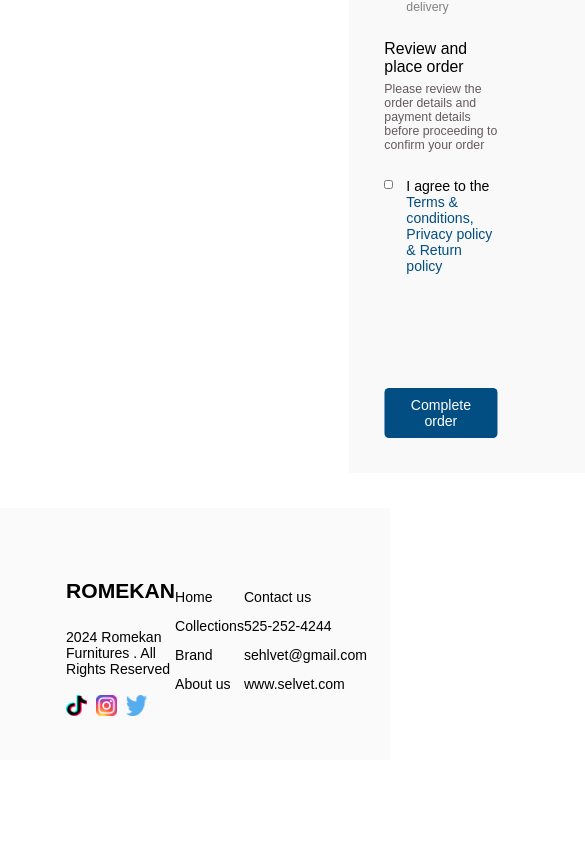
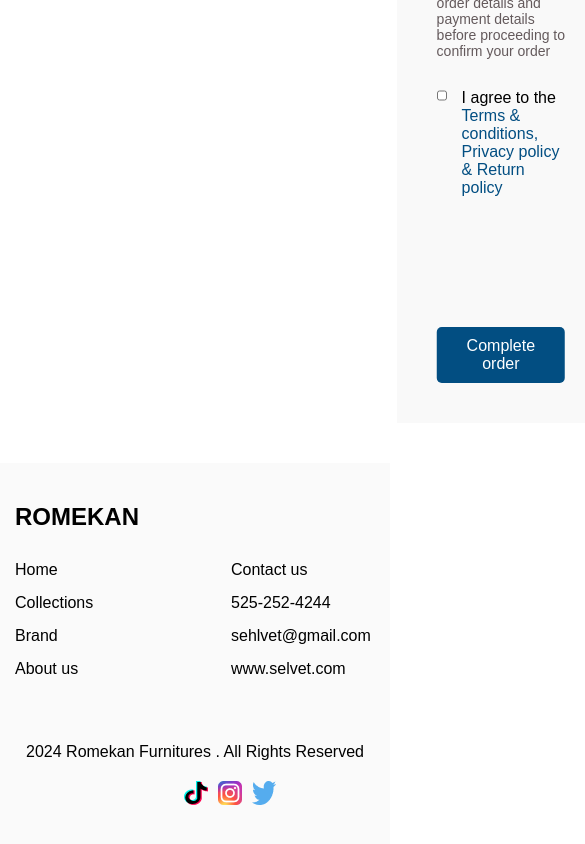
Before and after one commit to jubrealguy/shopping-app, a React (Create React App) app: page /#/cart/checkout in a window 390 px wide. Shown: the part 1070-1914 px from the top of the page, 585 px wide, since content can reach past the window. Before the commit the page ends 1830 px from the top, so only its background shows below. Built offline with nearby package versions, Linux system fonts and the light colour scheme.

Commit message:
responsiveness

```diff
--- a/src/App.css
+++ b/src/App.css
@@ -9,15 +9,14 @@ html {
 }
 
 @media screen and (max-width: 900px) {
-  html {
-    font-size: 55%;
-  }
+
 }
 
 body {
   font-family: 'Poppins', sans-serif;
   color: #000000;
 }
+
 
 .header {
   display: flex;
@@ -100,7 +99,7 @@ body {
   }
 }
 
-@media screen and (max-width: 600px) {
+@media screen and (max-width: 768px) {
   .header__text {
     background-size: 200%;
     padding: 5rem 15%;
@@ -178,10 +177,26 @@ body {
 .card-img {
   display: inline-block;
   width: 100%;
-  height: 38.1rem;
+  height: 38rem;
   margin-bottom: 1.5rem;
   background: #F9F9F9;
   padding: 0 1.5rem;
+}
+
+@media screen and (max-width: 900px) {
+  .section__chairs {
+    grid-template-columns: 1fr 1fr;
+  }
+
+  .card-img {
+    height: 30rem;
+  }
+}
+
+@media screen and (max-width: 600px) {
+  .card-img {
+    height: 25.1rem;
+  }
 }
 
 .card-title {
@@ -635,12 +650,8 @@ body {
   margin-left: 50%;
   transform: translateX(-50%);
 }
-
-.footer {
-  display: flex;
-  justify-content: space-between;
-  align-items: center;
-  padding: 8rem 15rem 5rem 7.5rem;
+.footing {
+  padding: 6rem 7.5rem;
   background: #FAFAFA;
 }
 
@@ -648,6 +659,13 @@ body {
   text-transform: uppercase;
   font-size: 2.4rem;
   margin-bottom: 3rem;
+}
+
+.footer {
+  display: flex;
+  justify-content: space-between;
+  align-items: center;
+  margin-top: -5rem;
 }
 
 .footer__text {
@@ -672,3 +690,34 @@ body {
   font-size: 1.6rem;
   margin-bottom: 1.5rem;
 }
+
+@media screen and (max-width: 768px) {
+  .footing {
+    padding: 4rem 1.5rem;
+  }
+
+  .footer {
+    flex-wrap: wrap;
+    margin-top: 0;
+  }
+
+  .footer__list:first-child {
+    flex: 0 0 50%;
+    margin-bottom: 4rem;
+  }
+
+  .footer__list:last-child {
+    flex: 0 0 40%;
+  }
+
+  .footer__box1 {
+    order: 3;
+    flex: 0 0 100%;
+    margin-top: 5rem;
+    text-align: center;
+  }
+
+  .footer__socials {
+    margin-left: 47%;
+  }
+}
--- a/src/components/Footer.js
+++ b/src/components/Footer.js
@@ -4,9 +4,10 @@ import tiktok from "../img/tiktok.png"
 
 const Footer = () => {
     return (
+        <div className="footing">
+            <h2 className="footer__heading">Romekan</h2>
             <footer className="footer">
                 <div className="footer__box1">
-                <h2 className="footer__heading">Romekan</h2>
                     <p className="footer__text">2024 Romekan Furnitures . All Rights Reserved</p>
                     <div className="footer__socials">
                         <img src={tiktok} alt="" />
@@ -27,6 +28,7 @@ const Footer = () => {
                     <li>www.selvet.com</li>
                 </ul>
             </footer>
+        </div>
     )
 }
 
--- a/src/components/Header.js
+++ b/src/components/Header.js
@@ -19,7 +19,6 @@ const Header = () => {
                     <Link to="/cart"><img src={cart} alt="" className="header__icons--cart" /></Link>
                 </div>
             </header>
-            <h3 className="header__text">Welcome to our furniture collection, where style meets comfort and quality</h3>
         </>
     )
 }
--- a/src/components/Main.js
+++ b/src/components/Main.js
@@ -3,6 +3,8 @@ import add_cart from "../img/add_cart.png"
 
 const Main = () => {
     return (
+        <div>
+            <h3 className="header__text">Welcome to our furniture collection, where style meets comfort and quality</h3>
             <section className="section">
                 <div className="section__nav">
                     <ul className="section__nav--list">
@@ -40,6 +42,7 @@ const Main = () => {
                     <li>5</li>
                 </ul>
             </section>
+        </div>
     )
 }
 
--- a/src/index.js
+++ b/src/index.js
@@ -1,7 +1,6 @@
 import React from 'react';
 import ReactDOM from 'react-dom/client';
 import App from './App';
-import { BrowserRouter } from 'react-router-dom';
 
 const root = ReactDOM.createRoot(document.getElementById('root'));
 root.render(
```
Lines whose indentation alone changed are shown as unchanged.
